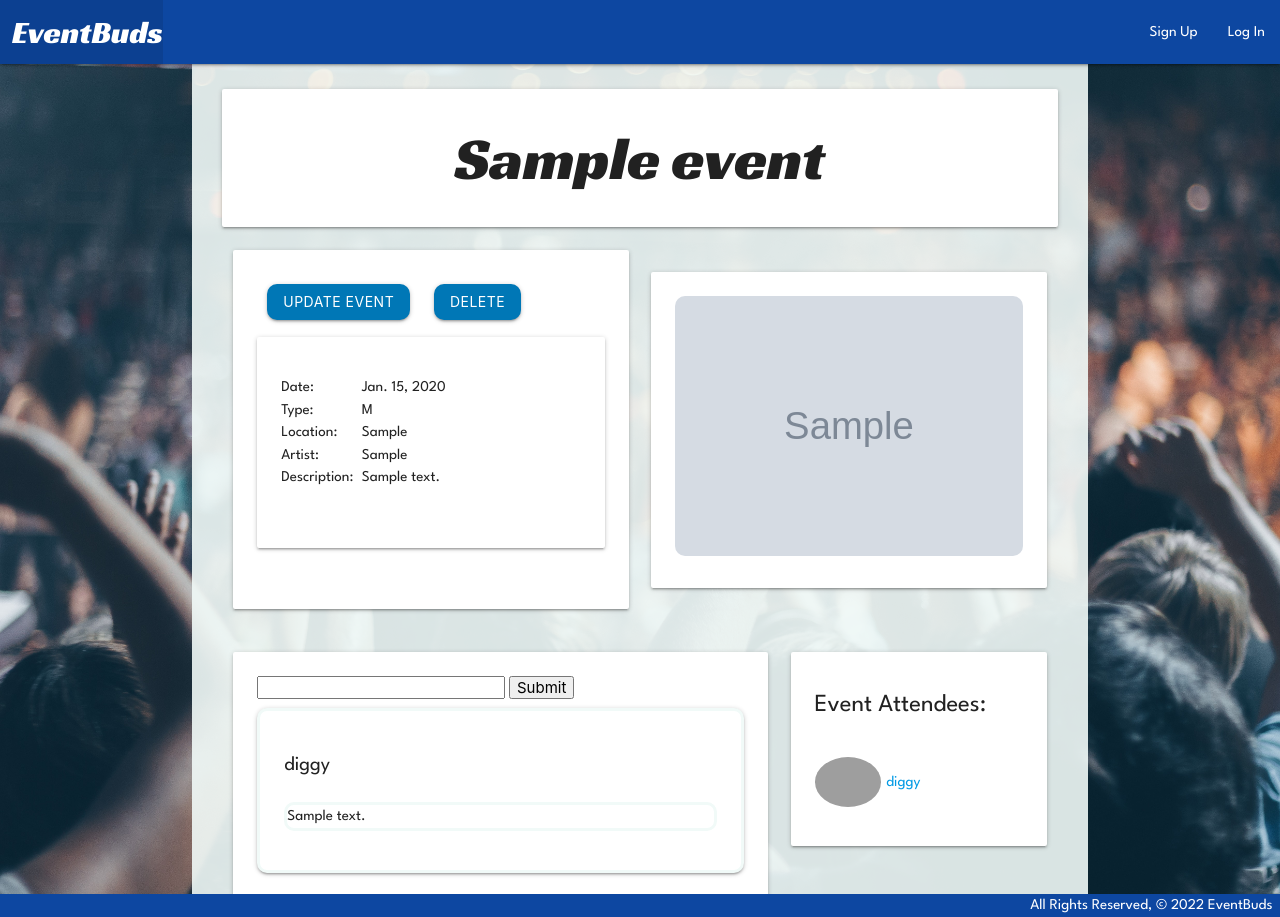
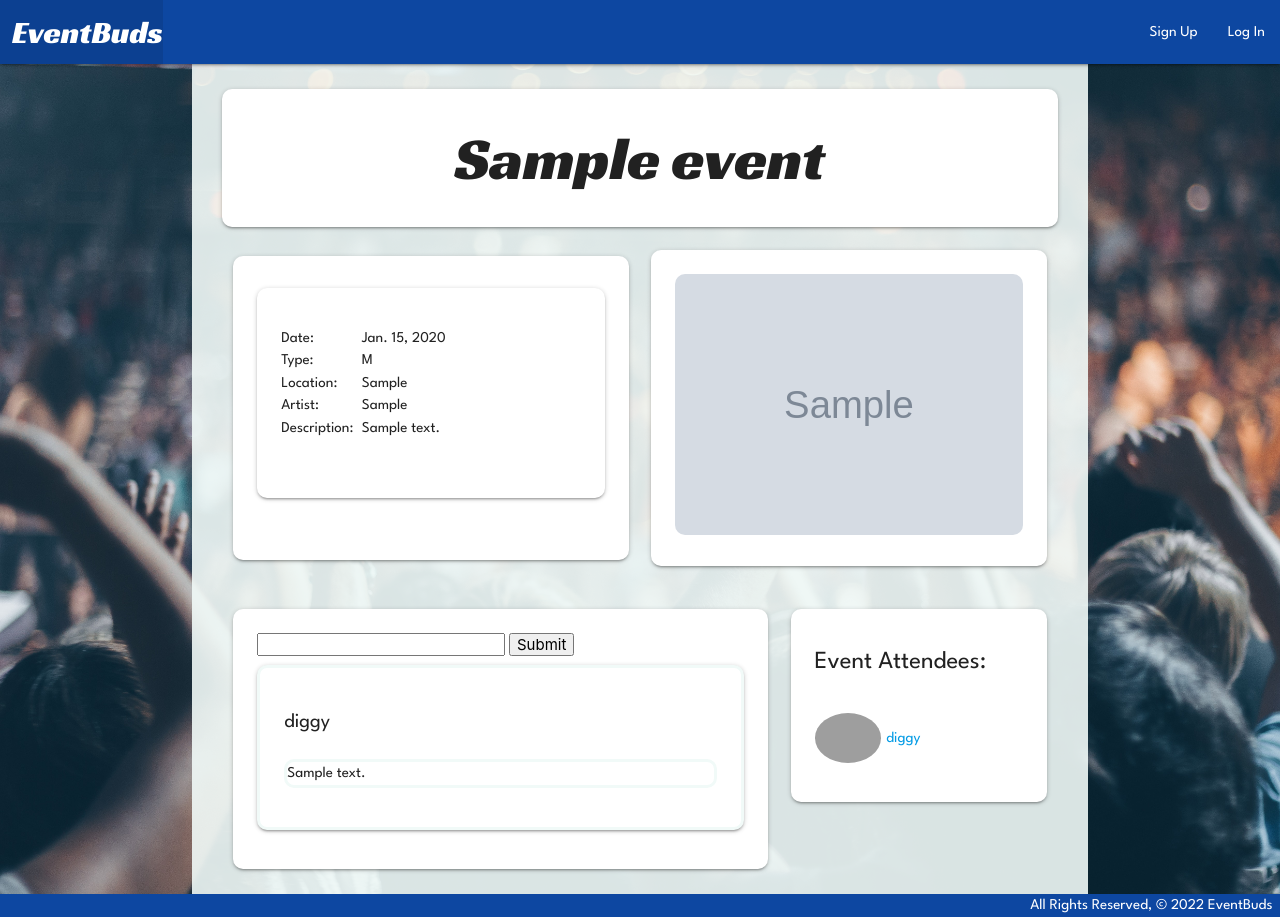
Before and after one commit to diggy63/eventbuds, a Django app: page /events/1/1 in a window 1280 px wide. Run offline with Django 4.2, Linux system fonts and the light colour scheme; data comes from the database, SQL or seed files in the repository; tables that the repository leaves empty hold one stand-in row (values such as "Sample post"); grey boxes marked "Sample" are stand-in pictures; some libraries are stand-ins or nearby versions; grey boxes are pictures that could not be loaded.

Commit message:
added user to event model and changed some buttons not showing up

```diff
--- a/main_app/models.py
+++ b/main_app/models.py
@@ -31,6 +31,7 @@ class Event(models.Model):
     image = models.TextField(max_length=250)
     description = models.TextField(max_length=200)
     date = models.DateField()
+    user = models.ForeignKey(User, on_delete=models.CASCADE, null=True)
 
     def __str__(self):
         return f'{self.event_name}'
--- a/main_app/static/css/style.css
+++ b/main_app/static/css/style.css
@@ -79,7 +79,7 @@ body {
     margin-top: 0px;
   }
 
-  .round{
+  .round, .card{
     border-radius: 10px;
   }
 
@@ -155,3 +155,7 @@ body {
     align-content: flex-start;
     align-items: center;
   }
+
+  .card{
+    border-radius: 10px;
+  }
--- a/main_app/templates/events/create.html
+++ b/main_app/templates/events/create.html
@@ -6,7 +6,7 @@
 <h1 class="margintopvh center">Add An Event</h1>
 <div class="card round">
     <div class="card-content">
-<form action="{% url 'new_event' %}" method="POST">
+<form action="{% url 'new_event' user.id %}" method="POST">
     {% csrf_token %}
     <label>Event Name:</label>
     <input type="text" value="{{ event.event_name }}" name="event_name">
--- a/main_app/templates/events/detail.html
+++ b/main_app/templates/events/detail.html
@@ -1,5 +1,5 @@
 {% extends 'base.html' %} {% block content %}
-<div class="card">
+<div class="card round">
   <div class="card-content margintopvh center">
     <div class="fonttitle">{{ event.event_name }}</div>
   </div>
@@ -8,10 +8,12 @@
 <div class="center"></div>
 <div class="row flex">
   <div class="col s6">
-    <div class="card">
+    <div class="card round">
       <div class="card-content">
+        {% if user.id == event.user.id %}
         <a href="{% url 'update_event' event.id %}"><button class="btn">Update Event</button></a>
         <a href="{% url 'event_delete' event.id %} "><button class="btn">Delete</button></a>
+        {% endif %}
         <div class="card">
           <div class="card-content">
             <div class="row">
@@ -50,8 +52,8 @@
     </div>
   </div>
   <div class="col s6 fillcard">
-    <div class="card fillcard">
-      <div class="card-content center">
+    <div class="card fillcard round">
+      <div class="card-content center round">
         <img
           class="responsive-img eventPhoto center"
           src="{{ event.image }}"
@@ -63,7 +65,7 @@
 </div>
 <div class="row">
   <div class="col s8">
-    <div class="card">
+    <div class="card round">
       <div class="card-content">
         <form
           method="POST"
@@ -100,7 +102,7 @@
     </div>
   </div>
   <div class="col s4">
-    <div class="card oneH">
+    <div class="card round oneH">
       <div class="card-content oneH">
         <h5>Event Attendees:</h5>
         <ul>
--- a/main_app/templates/events/index.html
+++ b/main_app/templates/events/index.html
@@ -26,7 +26,11 @@
       <td>{{event.date}}</td>
       <th>
         <a href="{% url 'event_detail' event.id user.id%} "><button class="btn">Details</button></a>
+
+        {% if user.id == event.user.id %}
         <a href="{% url 'event_delete' event.id %} "><button class="btn">Delete</button></a>
+        {% endif %}
+
     </th>
 
 
--- a/main_app/urls.py
+++ b/main_app/urls.py
@@ -22,7 +22,7 @@ urlpatterns = [
     path('events/<int:event_id>/update_event', views.update_event, name='update_event'),
     path('events/<int:event_id>/update_details/<int:user_id>', views.update_details, name='update_details'),
     path('events/create/', views.create_event, name='events_create'),
-    path('events/new_events', views.new_event, name='new_event'),
+    path('events/new_events/<int:user_id>', views.new_event, name='new_event'),
     path('events/<int:pk>/delete/', views.EventDelete.as_view(), name='event_delete'),
     path('user/<int:user_id>/get_update', views.get_update, name='get_update'),
     path('user/<int:user_id>/update_profile', views.update_profile, name='update_profile'),
--- a/main_app/views.py
+++ b/main_app/views.py
@@ -12,7 +12,7 @@ from psycopg2 import Date
 import urllib
 from .models import Event, Comment, TicketMasterEvent
 import requests, os
-from .models import Event, Comment, User_Avatar, User_Event
+from .models import Event, Comment, User_Avatar, User_Event, User
 import uuid
 import boto3
 
@@ -64,7 +64,8 @@ def event_detail(request, event_id , user_id):
 def create_event(request):
     return render(request, 'events/create.html')
 
-def new_event(request):
+def new_event(request, user_id):
+    user = User.objects.get(id=user_id)
     event = Event.objects.create(
         event_name=request.POST.get('event_name'),
         event_type=request.POST.get('event_type'),
@@ -72,7 +73,8 @@ def new_event(request):
         artist=request.POST.get('artist'),
         image=request.POST.get('image'),
         description=request.POST.get('description'),
-        date=request.POST.get('date')
+        date=request.POST.get('date'),
+        user_id=user_id
         )
     event.save()
     return redirect('/events/')
```
Also changed, not shown: main_app/migrations/0015_event_user.py (added).
